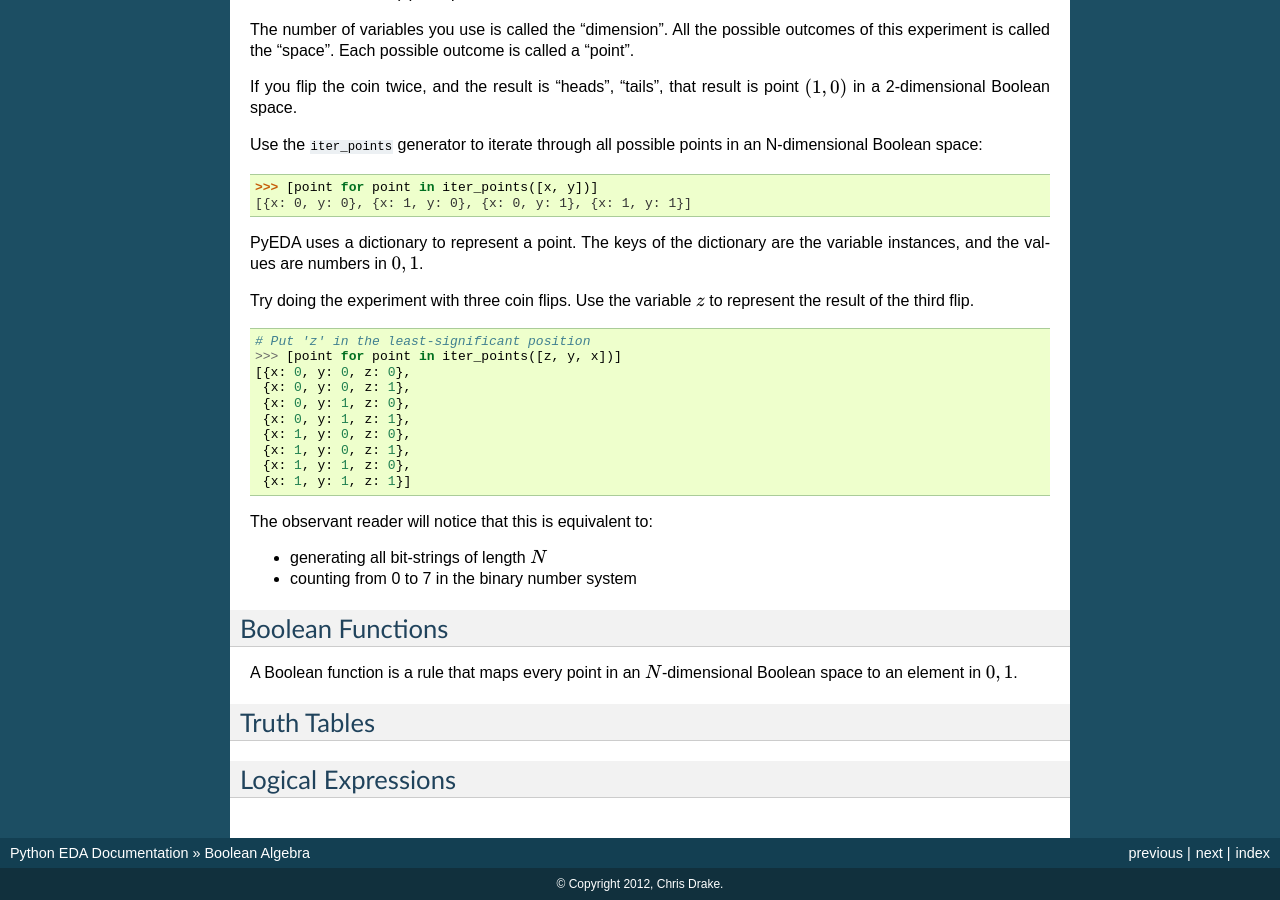
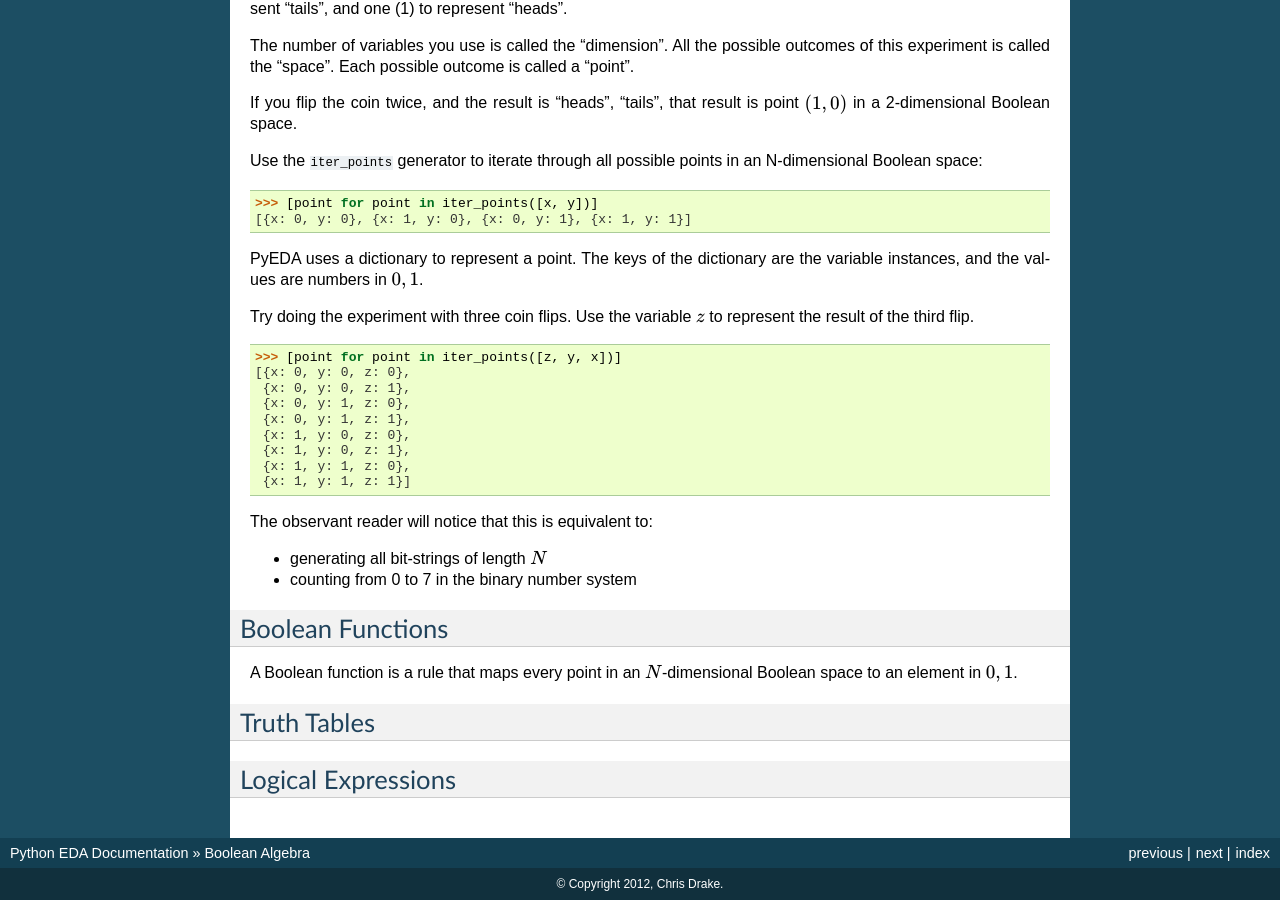
Before and after one commit to cjdrake/pyeda, a Sphinx documentation site: the page built from doc/source/boolalg.rst, in a window 1280 px wide and 900 px high, scrolled down 3945 px. Built offline with Sphinx 7.4.7, drawn with Linux system fonts in a browser that asks for light colours; some of the changed lines change nothing that is shown; some of the changed text lies outside the part shown.

Commit message:
Document cleanup

```diff
--- a/doc/source/boolalg.rst
+++ b/doc/source/boolalg.rst
@@ -126,12 +126,12 @@
 
    >>> from pyeda import *
 
-Using the ``from ... import *`` syntax is generally frowned upon for Python
-programming,
-but is *extremely* convenient for interactive use.
-
 If you want to see all the symbols you import with this statement,
 look into ``pyeda/__init__.py``.
+
+.. note::
+   Using the ``from ... import *`` syntax is generally frowned upon for Python
+   programming, but is *extremely* convenient for interactive use.
 
 
 Built-in Python Boolean Operations
@@ -304,7 +304,6 @@
 
 ::
 
-   # Put 'z' in the least-significant position
    >>> [point for point in iter_points([z, y, x])]
    [{x: 0, y: 0, z: 0},
     {x: 0, y: 0, z: 1},
```
